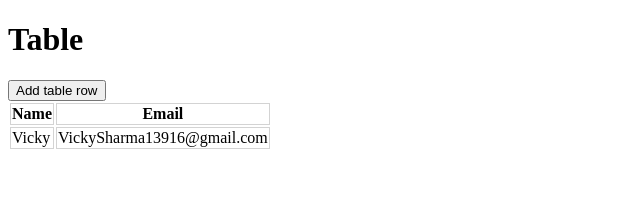
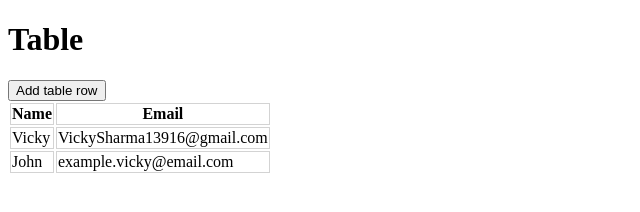
Before and after one commit to VickySharma13916/Javascript_programming, a plain HTML site: page index.html in a window 1280 px wide. Both pictures are taken after a click on the button "Add table row". Shown: the whole page, without its empty margins (0-640 px from the left). Drawn offline with nearby package versions, Linux system fonts and the light colour scheme.

Commit message:
Add program

```diff
--- a/index.html
+++ b/index.html
@@ -33,36 +33,35 @@
         </tbody>
     </table>
     <script>
-        var a = 1;
-        function h() {
-            if (a) var a = 10;
-            console.log(" a   ss s s", a);
+        // var a = 1;
+        // function h() {
+        //     if (a) var a = 10;
+        //     console.log(" a   ss s s", a);
+        // }
+        // h();
+        const addButton = document.querySelector('.table_button');
+        const tableBody = document.querySelector('#myTable tbody');
+        function addTableRow() {
+            // this.style.color = 'red';
+            const newRow = document.createElement('tr');
+            const nameCell = document.createElement('td');
+            const emailCell = document.createElement('td');
+            nameCell.textContent = 'John';
+            emailCell.textContent = 'example.vicky@email.com';
+            nameCell.style.height = 'max-content';
+            emailCell.style.height = 'max-content';
+            newRow.appendChild(nameCell);
+            newRow.appendChild(emailCell);
+            tableBody.appendChild(newRow);
         }
-        h();
-        // const addButton = document.querySelector('.table_button');
-        // const tableBody = document.querySelector('#myTable tbody');
-        // function addTableRow() {
-        //     const newRow = document.createElement('tr');
-        //     const nameCell = document.createElement('td');
-        //     const emailCell = document.createElement('td');
-        //     nameCell.textContent = 'John';
-        //     emailCell.textContent = 'example.vicky@email.com';
-        //     nameCell.style.height = 'max-content';
-        //     emailCell.style.height = 'max-content';
-        //     newRow.appendChild(nameCell);
-        //     newRow.appendChild(emailCell);
-        //     tableBody.appendChild(newRow);
-        // }
-        // addButton.addEventListener('click', addTableRow);
+        addButton.addEventListener('click', addTableRow);
         // $(document).ready(function () {
         //     const addButton = $('.table_button');
         //     const tableBody = $('#myTable tbody');
-
         //     function addTableRow() {
         //         const newRow = $('<tr></tr>');
         //         const nameCell = $('<td></td>');
         //         const emailCell = $('<td></td>');
-
         //         nameCell.text('John');
         //         emailCell.text('example.vicky@email.com');
         //         nameCell.css('height', 'max-content');
@@ -71,9 +70,47 @@
         //         newRow.append(emailCell);
         //         tableBody.append(newRow);
         //     }
-
         //     addButton.on('click', addTableRow);
         // });
+
+
+        //This  -- in any object this is reffer to the parent object
+        function ab() {
+            console.log(this);
+        }
+        ab()
+
+
+        var obj = {
+            name: 'vicky',
+            method: function () {
+                console.log(this);
+            }
+        }
+        console.log(obj);
+
+        //Call apply bind
+        // if we have a function and a object then we want to run the function and by default value of this is reffer to the window object and we want to this for refer the function  than we use the call apply and bind
+        //call
+        function ab() {
+            console.log(this.age);
+        }
+        var obj = { age: 24 };
+        ab.call(obj)
+
+        //apply
+        function abc(v, b, c, d) {
+            console.log(this, v, b, c, d);
+        }
+        var obj = { age: 24 };
+        abc.apply(obj, [1, 2, 3, 4])
+
+        //bind
+        function abcd() {
+            console.log(this);
+        }
+        var bindfun = abcd.bind(obj)
+        bindfun()
     </script>
 </body>
 
```
Also changed, not shown: pro12.js (+68 -0 lines).
